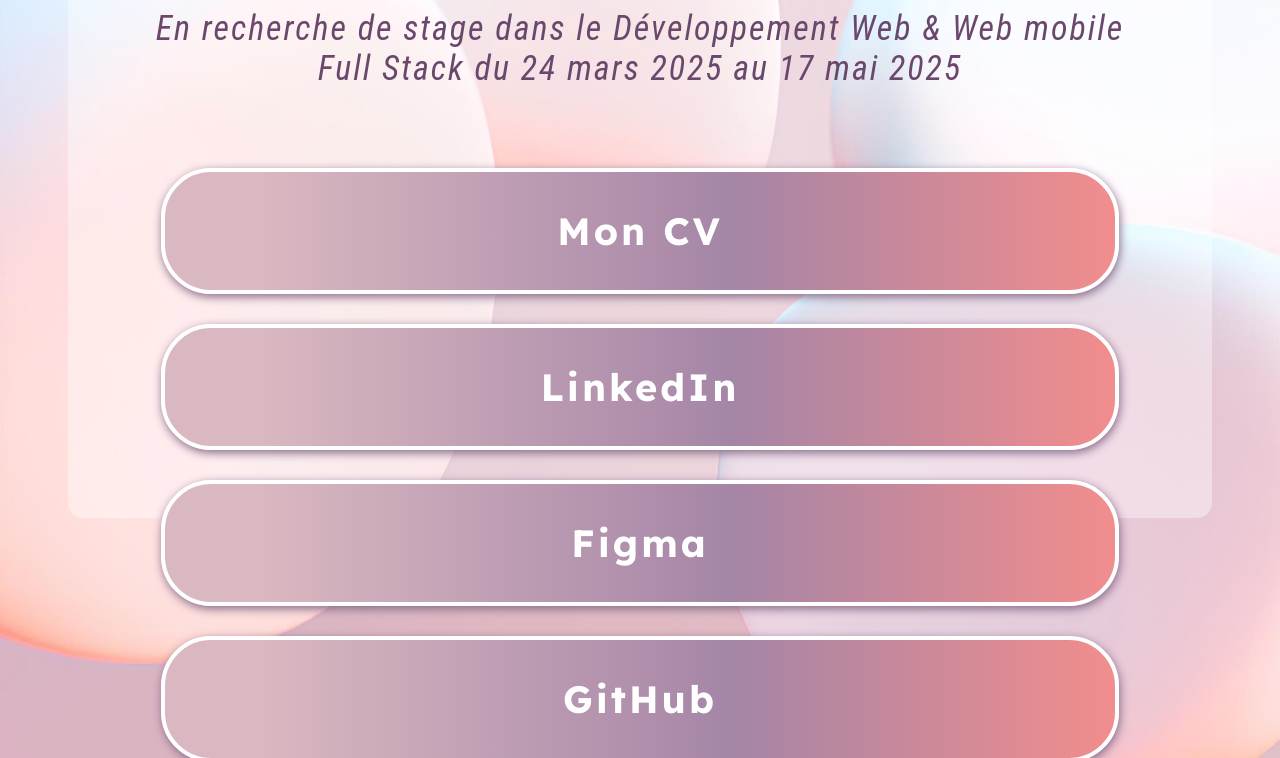
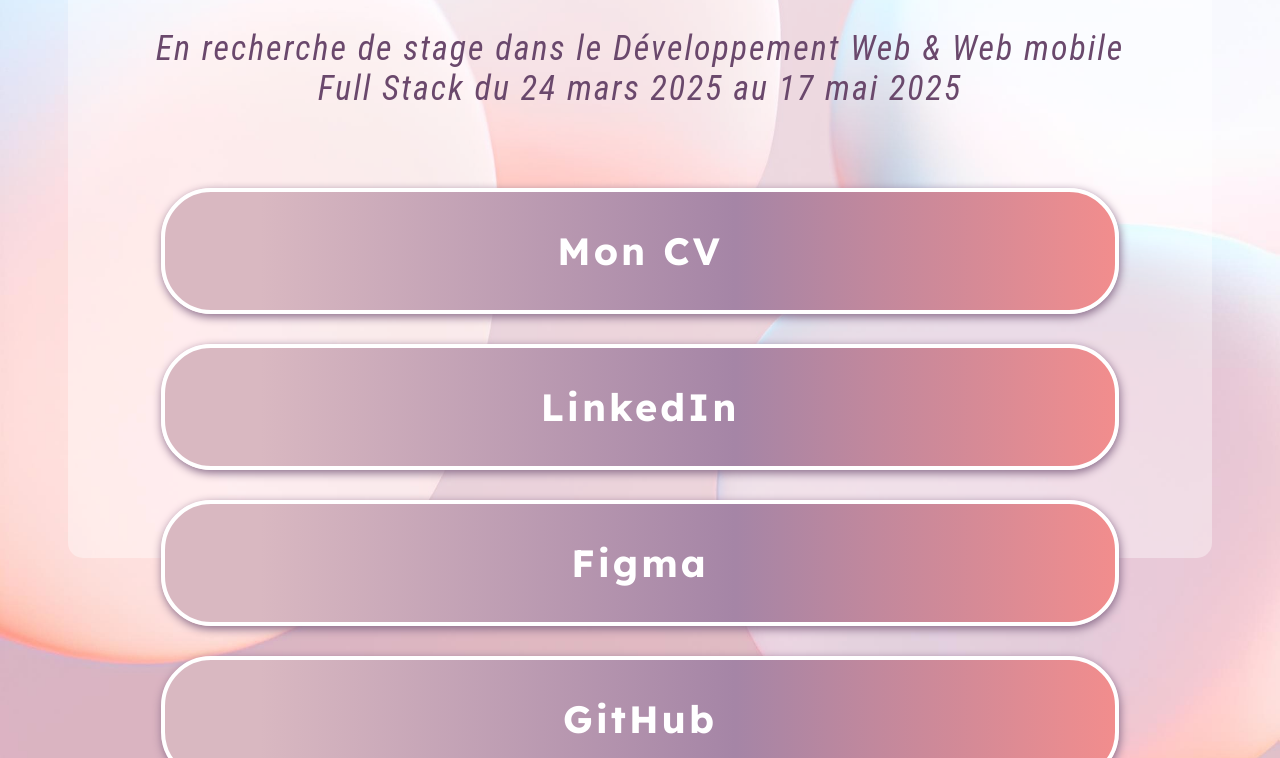
Before and after one commit to Nahis28/page_perso, a plain HTML site: page index.html in a window 1280 px wide. Shown: the part 780-1538 px from the top of the page. Drawn offline with Linux system fonts and the light colour scheme.

Commit message:
modif margin bottom contact

```diff
--- a/style_mes_liens.css
+++ b/style_mes_liens.css
@@ -87,7 +87,7 @@
     background-color: #ffffff5e;
     width: 80%;
     height: 60%;
-    padding: 130px 60px;
+    padding: 150px 60px;
     border-radius: 15px;
     margin-top: 40px;
     align-self: center;
```
